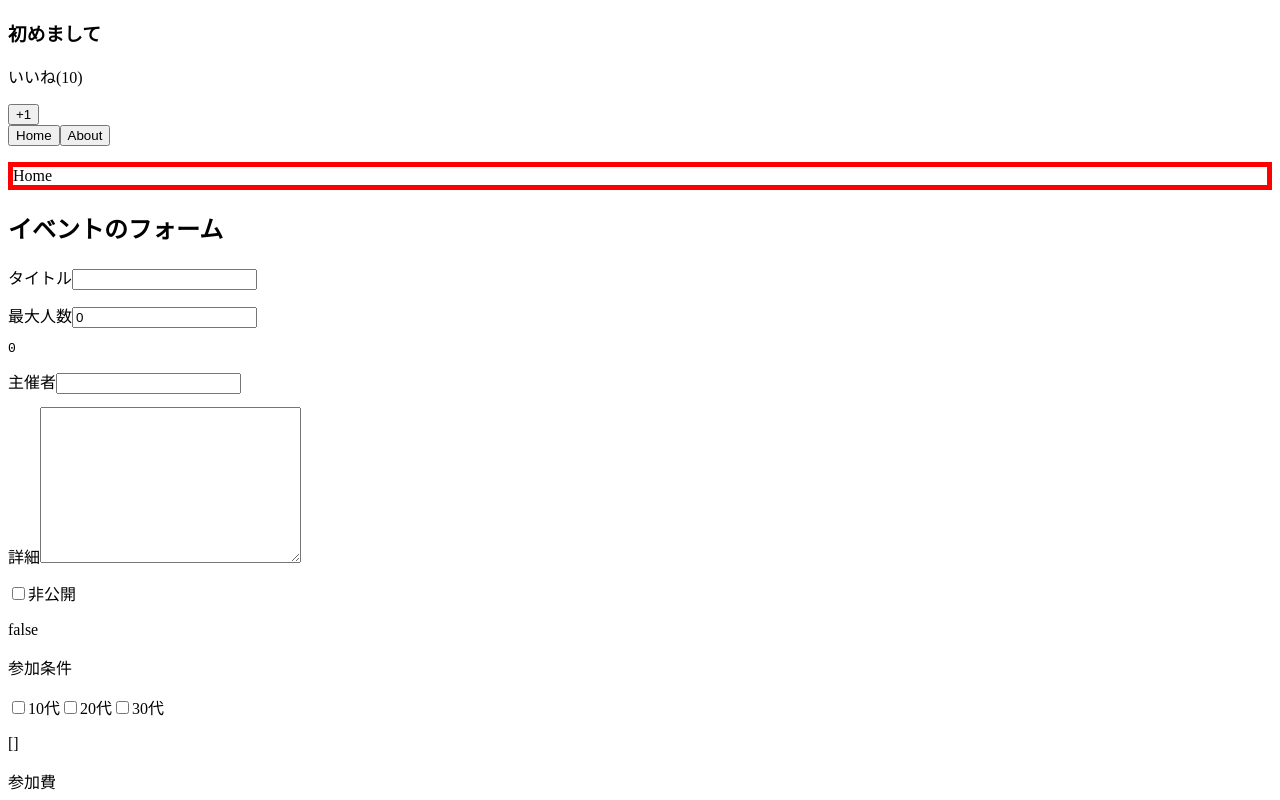
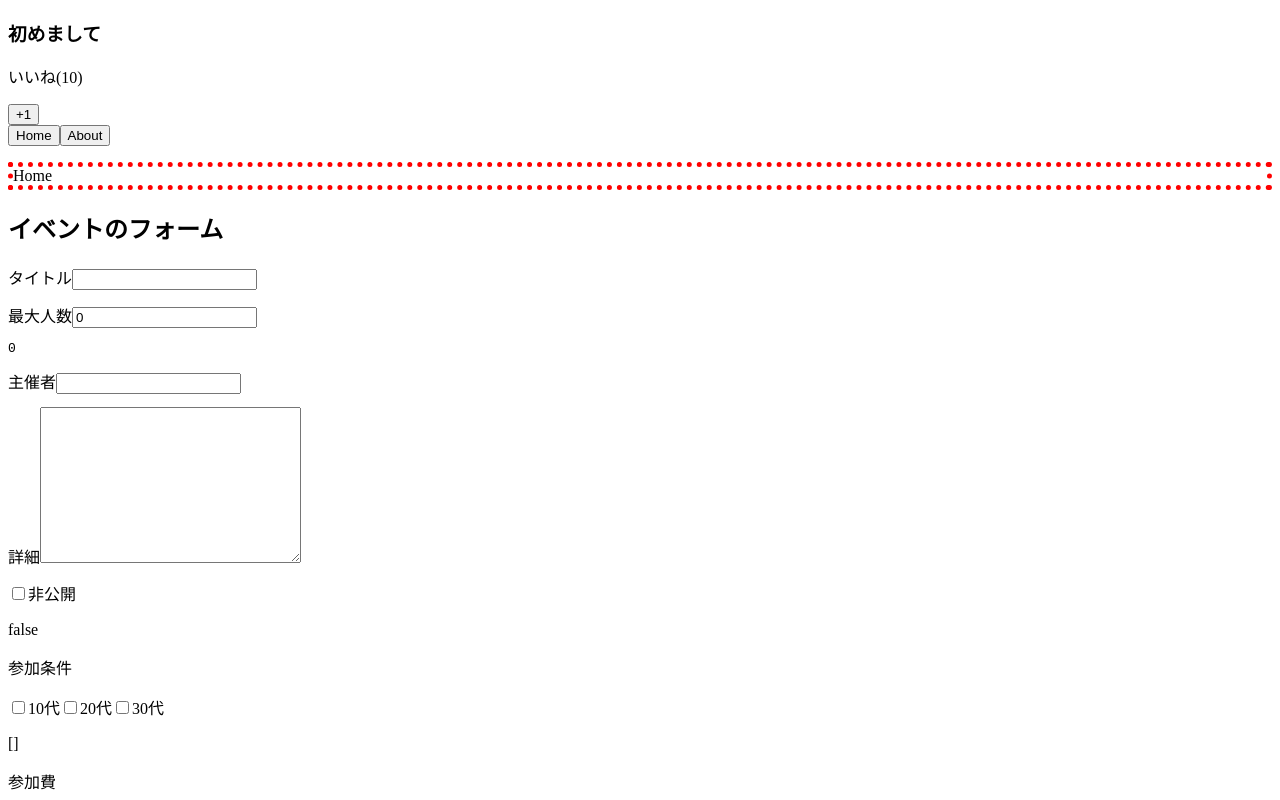
Before and after one commit to atsuya-koshida/vue-practice, a Vue app in the folder vue-cli/: page / in a window 1280 px wide. Shown: the top 800 px of the page. Built offline with nearby package versions, Linux system fonts and the light colour scheme.

Commit message:
引数を取る

```diff
--- a/vue-cli/src/components/Home.vue
+++ b/vue-cli/src/components/Home.vue
@@ -1,3 +1,3 @@
 <template>
-  <p v-border="{width: '5px', color: 'red'}">Home</p>
+  <p v-border:dotted="{width: '5px', color: 'red'}">Home</p>
 </template>
--- a/vue-cli/src/main.js
+++ b/vue-cli/src/main.js
@@ -5,9 +5,9 @@ import LikeNumber from "./components/LikeNumber.vue"
 Vue.config.productionTip = false
 Vue.component('LikeNumber', LikeNumber)
 Vue.directive("border", function(el, binding) {
-  el.style.border = "solid black 2px";
   el.style.borderWidth = binding.value.width
   el.style.borderColor = binding.value.color
+  el.style.borderStyle = binding.arg
 });
 
 new Vue({
```
